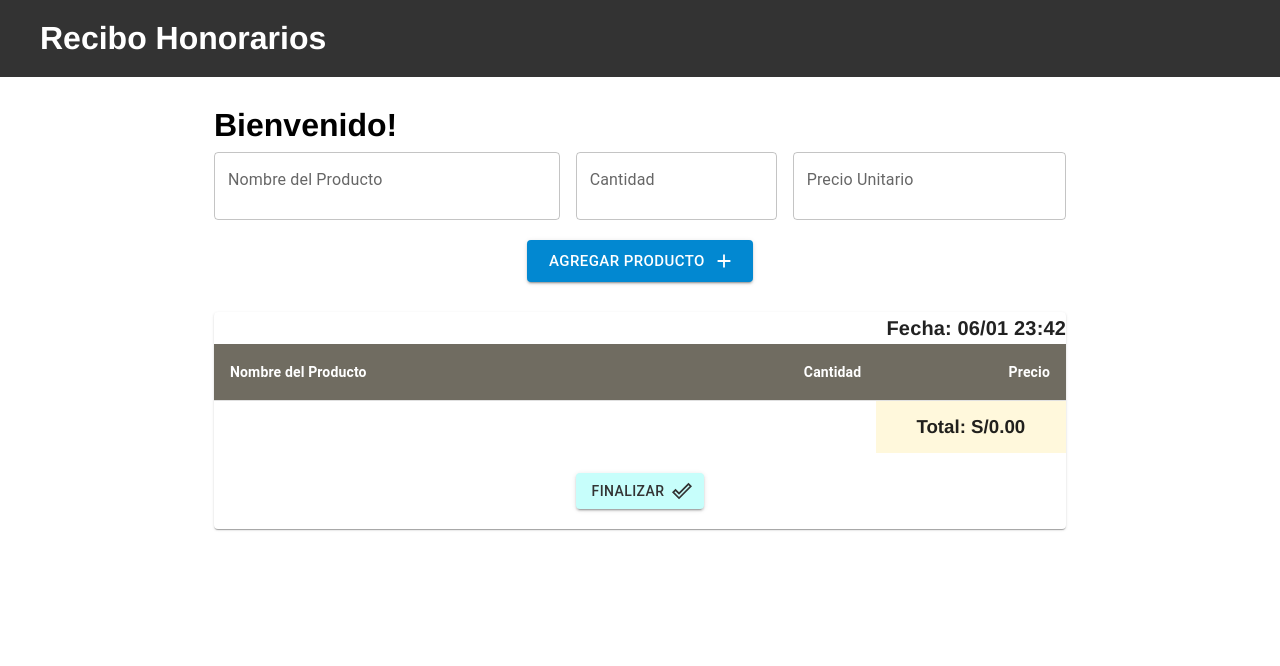
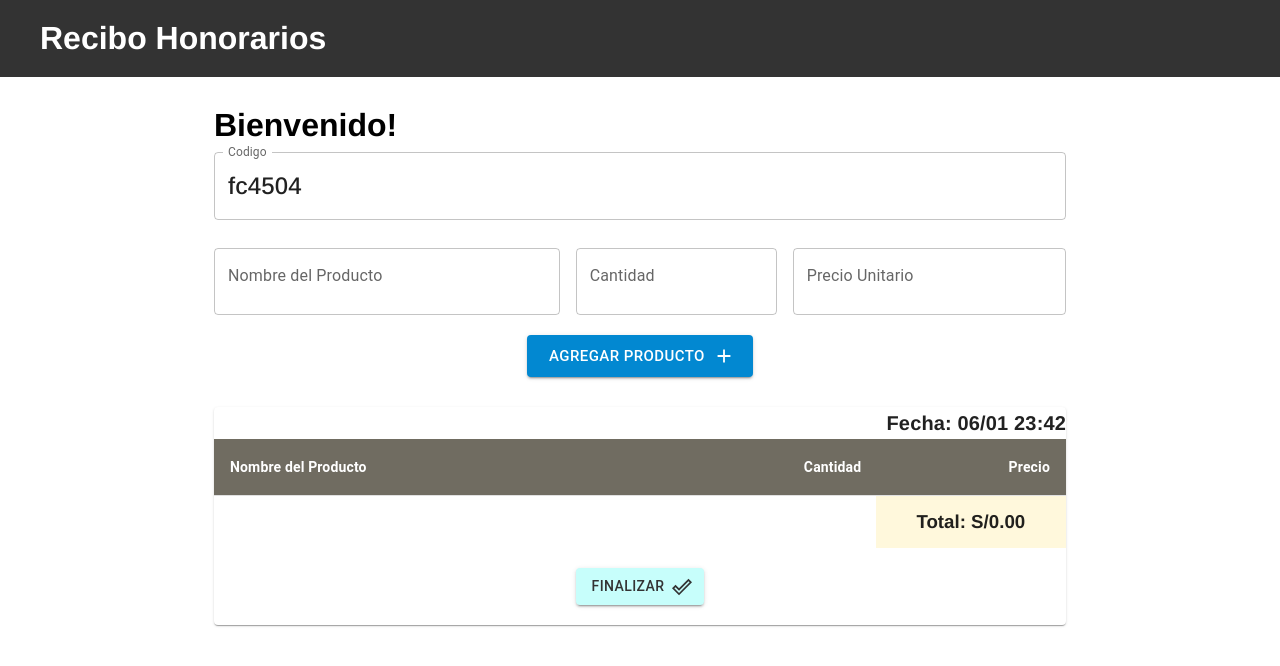
Before and after one commit to JFVela/recibo-honorario, a React (Vite) app: page / in a window 1280 px wide. Shown: the top 666 px of the page. Built offline with nearby package versions, Linux system fonts and the light colour scheme.

Commit message:
Identificador
- Se añadio un id unico para cada producto ingresado
- Nos ayudara a realizar crud en caso sea necesario

```diff
--- a/package.json
+++ b/package.json
@@ -19,7 +19,8 @@
     "react-dom": "^18.3.1",
     "styled-components": "^6.1.14",
     "sweetalert-react": "^0.4.4",
-    "sweetalert2": "^11.6.13"
+    "sweetalert2": "^11.6.13",
+    "uuid": "^11.0.4"
   },
   "devDependencies": {
     "@eslint/js": "^9.17.0",
--- a/src/App.jsx
+++ b/src/App.jsx
@@ -8,18 +8,15 @@ import { useState } from "react";
 function App() {
   const [productos, setProductos] = useState([]);
 
+  //Funcion Agregar Producto
   const agregarProducto = (producto) => {
     setProductos((prev) => {
-      // console.log("Productos actuales:", prev);
       return [...prev, producto];
     });
   };
 
-  console.log("Productos en App:", productos);
-
   // Calcular subtotal dinámico
   const subtotal = productos.reduce((total, producto) => {
-    // console.log("Producto:", producto);
     return total + producto.Cantidad * producto.Precio;
   }, 0);
 
--- a/src/components/Formulario/index.jsx
+++ b/src/components/Formulario/index.jsx
@@ -5,8 +5,15 @@ import Titulo from "../Titulo";
 import styles from "./Formulario.module.css";
 import AddIcon from "@mui/icons-material/Add";
 import Swal from "sweetalert2";
+import { v4 as uuidv4 } from "uuid";
 
 const Formulario = ({ agregarProducto }) => {
+  //Identificador unico
+  const uuid = uuidv4();
+  //Devuelve 6 caracteres aleatorios
+  const codigo = uuid.substring(0, 6);
+
+  const [id, setId] = useState(codigo);
   const [nombre, setNombre] = useState("");
   const [cantidad, setCantidad] = useState("");
   const [precio, setPrecio] = useState("");
@@ -24,12 +31,13 @@ const Formulario = ({ agregarProducto }) => {
         title: "Error",
         showConfirmButton: false,
         text: "Por favor, llena todos los campos correctamente.",
-        timer: 2000
+        timer: 2000,
       });
       return;
     }
 
     const nuevoProducto = {
+      Id: id,
       name: nombre,
       Cantidad: cantidadNum,
       Precio: precioNum,
@@ -38,15 +46,26 @@ const Formulario = ({ agregarProducto }) => {
     agregarProducto(nuevoProducto); // Llama a la función pasada desde App
 
     // Limpiar campos
+    setId(codigo);
     setNombre("");
     setCantidad("");
     setPrecio("");
+
+    //verificacion de consola
+    console.log(nuevoProducto)
   };
 
   return (
     <form className={styles.formulario}>
       <Titulo>Bienvenido!</Titulo>
       <Grid container spacing={2} direction="row" wrap="wrap">
+        <Grid item xs={12} sm={12}>
+          <Label
+            children="Codigo"
+            value={id}
+            onChange={(e) => setId(e.target.value)}
+          />
+        </Grid>
         <Grid item xs={12} sm={5}>
           <Label
             tipo="search"
```
Also changed, not shown: 1 other file (tests, documents, lock files or other folders).
